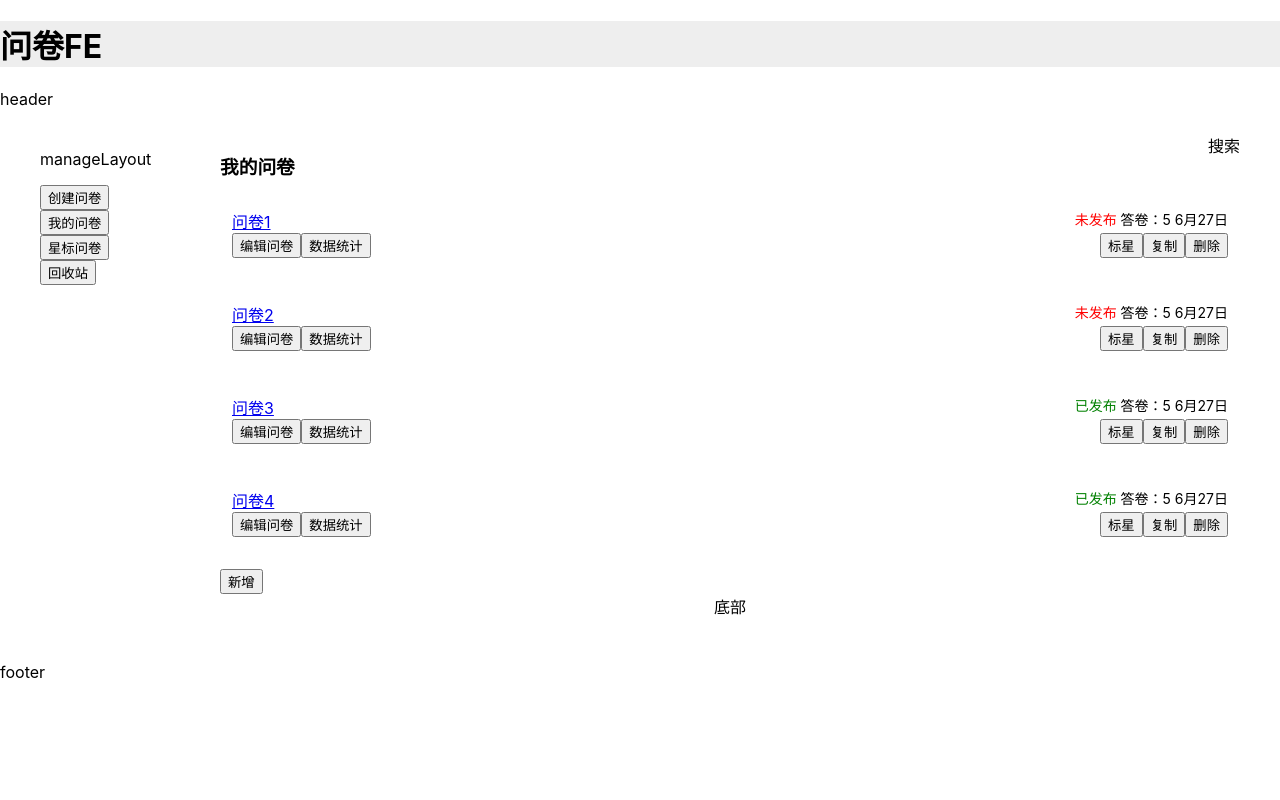
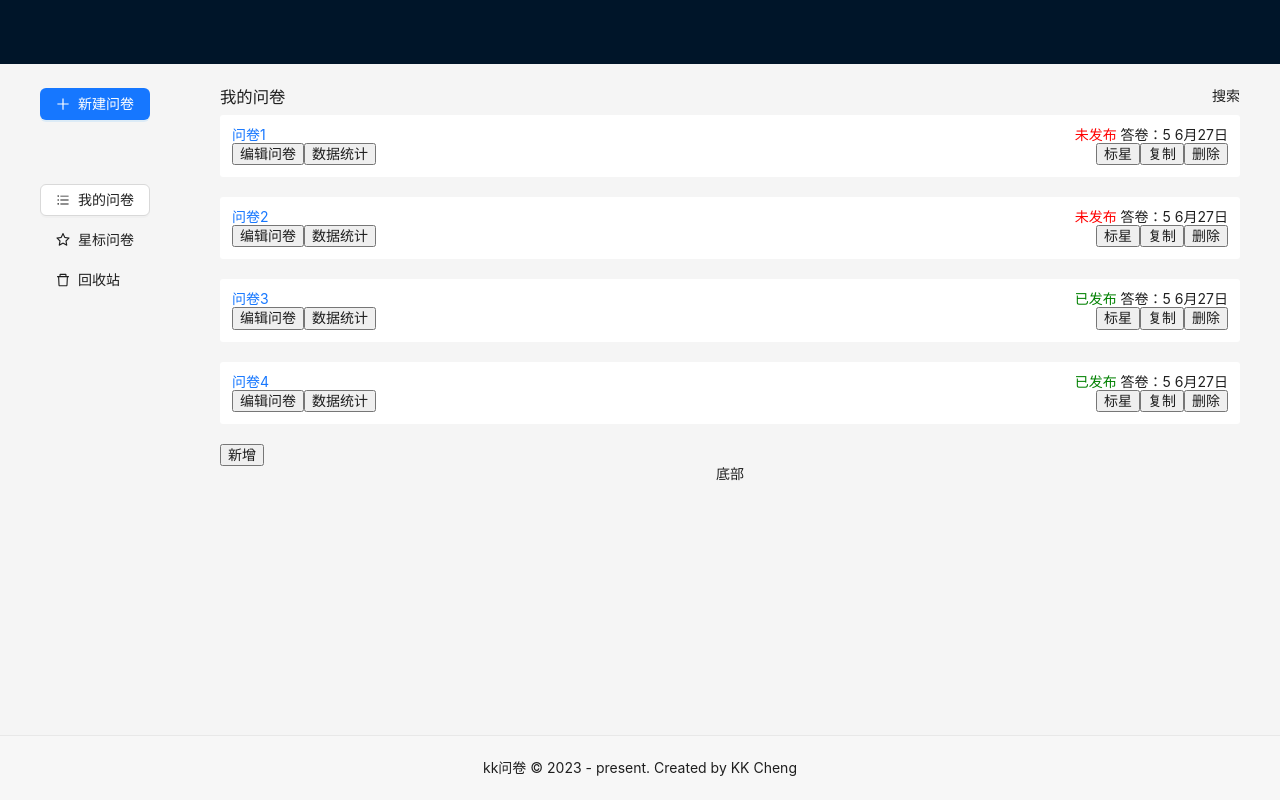
Before and after one commit to Shadows-kk/kk-question, a React (Create React App) app: page /manage/list in a window 1280 px wide. Built offline with nearby package versions, Linux system fonts and the light colour scheme; the HTML template or start-up script is replaced by a standard one.

Commit message:
feat: 重构mainLayout和manageLayout页面

```diff
--- a/package.json
+++ b/package.json
@@ -3,6 +3,7 @@
   "version": "0.1.0",
   "private": true,
   "dependencies": {
+    "@ant-design/icons": "^5.1.4",
     "@testing-library/jest-dom": "^5.16.5",
     "@testing-library/react": "^13.4.0",
     "@testing-library/user-event": "^13.5.0",
@@ -11,6 +12,7 @@
     "@types/react": "^18.2.8",
     "@types/react-dom": "^18.2.4",
     "ahooks": "^3.7.7",
+    "antd": "^5.6.3",
     "classnames": "^2.3.2",
     "immer": "^10.0.2",
     "react": "^18.2.0",
--- a/src/App.tsx
+++ b/src/App.tsx
@@ -2,13 +2,9 @@
 import List from './pages/manage/List'
 import { RouterProvider } from 'react-router-dom'
 import routerConfig from './router/index'
+import 'antd/dist/reset.css'
 function App() {
-  return (
-    <>
-      <h1 style={{ background: '#eee' }}>问卷FE</h1>
-      <RouterProvider router={routerConfig}></RouterProvider>
-    </>
-  )
+  return <RouterProvider router={routerConfig}></RouterProvider>
 }
 
 export default App
--- /dev/null
+++ b/src/layouts/MainLayout.module.scss
@@ -0,0 +1,17 @@
+.header{
+  padding: 0 24px;
+  .left{
+    float: left;
+  }
+  .right{
+    float: right;
+  }
+}
+.main{
+  min-height: calc(100vh - 64px - 65px);
+}
+.footer{
+  text-align: center;
+  background-color: #f7f7f7;
+  border-top: 1px solid #e8e8e8;
+}
--- a/src/layouts/MainLayout.tsx
+++ b/src/layouts/MainLayout.tsx
@@ -1,15 +1,22 @@
 import React, { FC } from 'react'
 import { Outlet } from 'react-router-dom'
+import { Layout } from 'antd'
+import styles from './MainLayout.module.scss'
+
+const { Header, Footer, Sider, Content } = Layout
 
 const MainLayout: FC = () => {
   return (
-    <>
-      <div> header</div>
-      <div>
+    <Layout>
+      <Header className={styles.header}>
+        <div className={styles.left}></div>
+        <div className={styles.right}></div>
+      </Header>
+      <Content className={styles.main}>
         <Outlet />
-      </div>
-      <div>footer</div>
-    </>
+      </Content>
+      <Footer className={styles.footer}>kk问卷 &copy; 2023 - present. Created by KK Cheng</Footer>
+    </Layout>
   )
 }
 export default MainLayout
--- a/src/layouts/manageLayout.tsx
+++ b/src/layouts/manageLayout.tsx
@@ -1,16 +1,42 @@
 import React, { FC } from 'react'
-import { Outlet } from 'react-router-dom'
+import { Outlet, useNavigate, useLocation } from 'react-router-dom'
 import styles from './manageLayout.module.scss'
+import { Space, Button, Divider } from 'antd'
+import { PlusOutlined, BarsOutlined, StarOutlined, DeleteOutlined } from '@ant-design/icons'
 
 const manageLayout: FC = () => {
+  const nav = useNavigate()
+  const { pathname } = useLocation()
   return (
     <div className={styles.container}>
       <div className={styles.left}>
-        <p>manageLayout</p>
-        <button>创建问卷</button>
-        <button>我的问卷</button>
-        <button>星标问卷</button>
-        <button>回收站</button>
+        <Space direction="vertical">
+          <Button type="primary" icon={<PlusOutlined />}>
+            新建问卷
+          </Button>
+          <Divider style={{ borderTop: 'transparent' }} />
+          <Button
+            type={pathname.startsWith('/manage/list') ? 'default' : 'text'}
+            icon={<BarsOutlined />}
+            onClick={() => nav('list')}
+          >
+            我的问卷
+          </Button>
+          <Button
+            type={pathname.startsWith('/manage/star') ? 'default' : 'text'}
+            icon={<StarOutlined />}
+            onClick={() => nav('star')}
+          >
+            星标问卷
+          </Button>
+          <Button
+            type={pathname.startsWith('/manage/trash') ? 'default' : 'text'}
+            icon={<DeleteOutlined />}
+            onClick={() => nav('trash')}
+          >
+            回收站
+          </Button>
+        </Space>
       </div>
       <div className={styles.right}>
         <Outlet />
```
Also changed, not shown: 2 other files (tests, documents, lock files or other folders).
